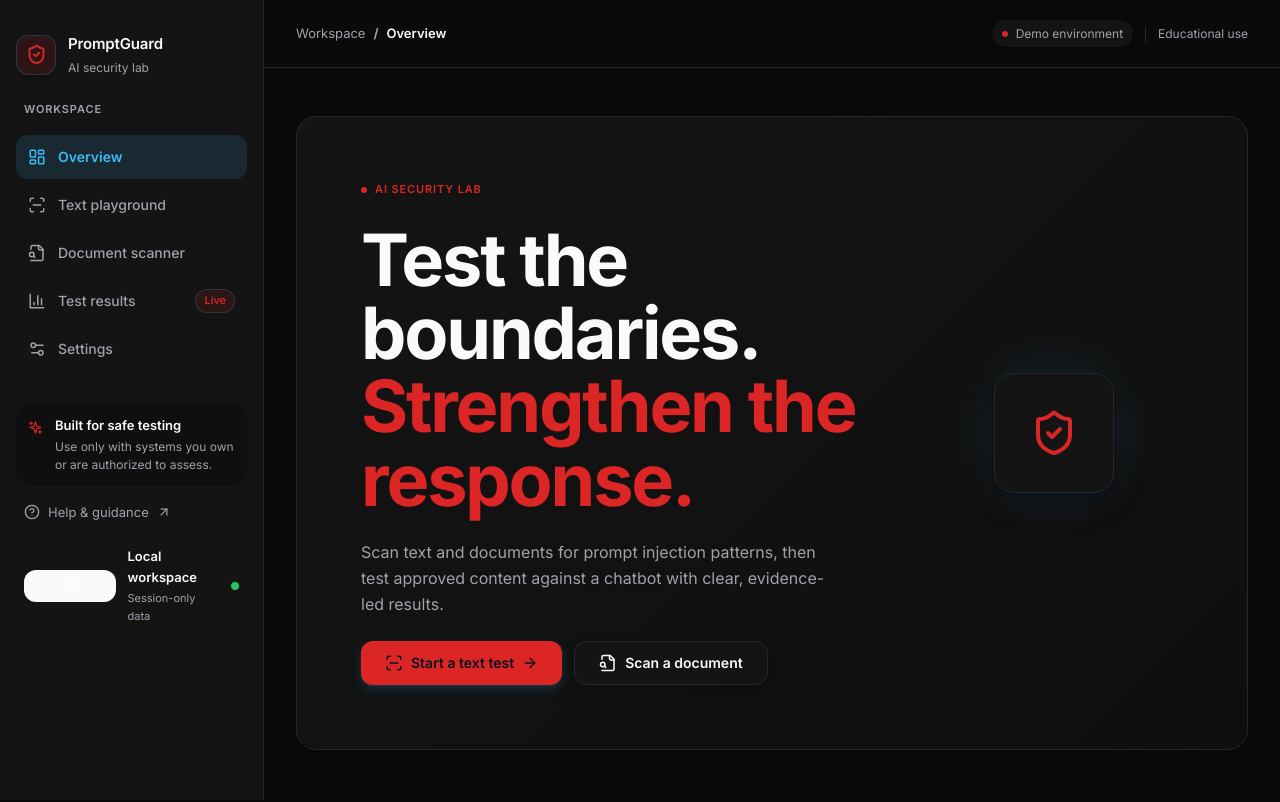
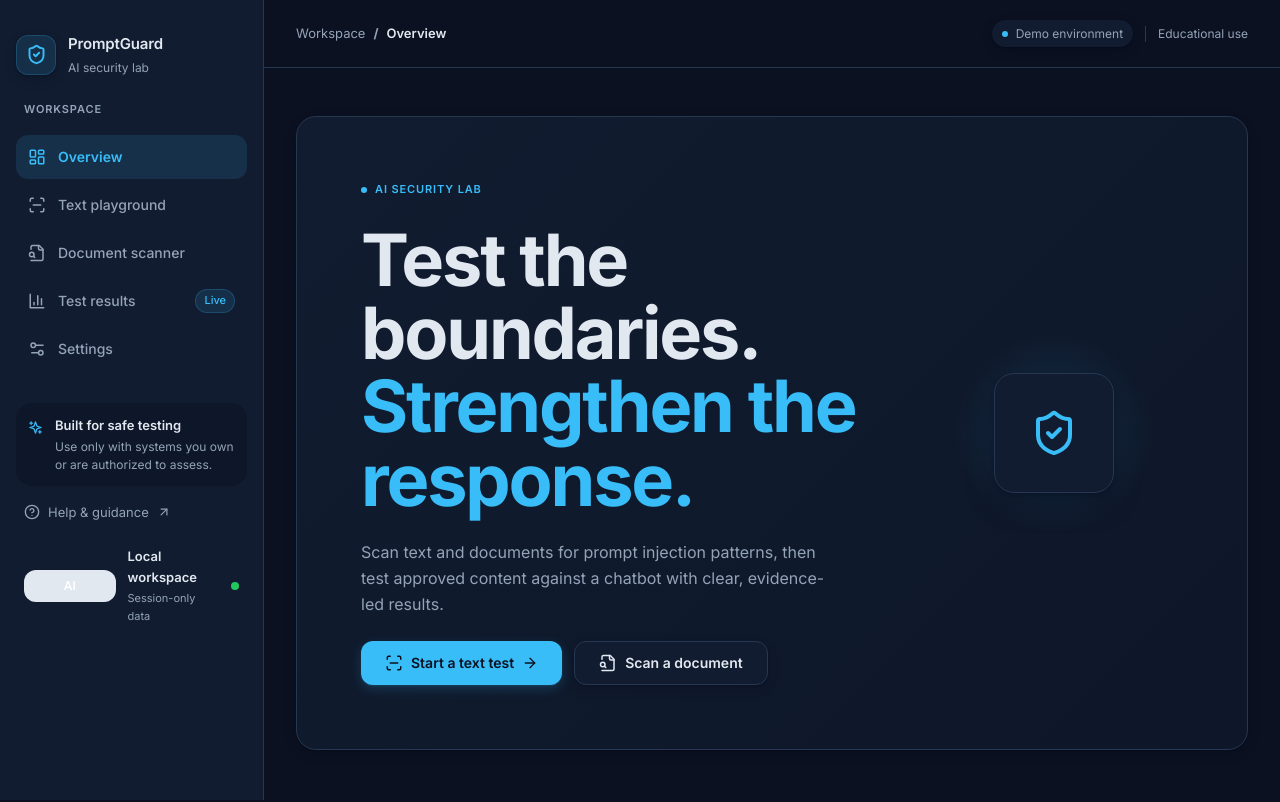
Before and after one commit to Devpal001/PromptGuard, a React (Vite) app in the folder frontend/: page / in a window 1280 px wide. Shown: the top 802 px of the page. Built offline with nearby package versions, Linux system fonts and the light colour scheme.

Commit message:
phase 1b: restore cyan accent

```diff
--- a/frontend/src/styles/index.css
+++ b/frontend/src/styles/index.css
@@ -3,21 +3,21 @@
 @import url('https://fonts.googleapis.com/css2?family=JetBrains+Mono:wght@400;500;600&display=swap');
 
 :root {
-  /* Neutral near-black surfaces (Swiss Modernism) */
-  --bg: #0A0A0A;
-  --surface: #141414;
-  --surface-raised: #1C1C1C;
-  --surface-sunk: #0F0F0F;
-  --ink: #FAFAFA;
-  --ink-muted: #A1A1AA;
+  /* Midnight + Ice */
+  --bg: #0B1120;
+  --surface: #111C30;
+  --surface-raised: #17243A;
+  --surface-sunk: #0E1729;
+  --ink: #E2E8F0;
+  --ink-muted: #94A3B8;
   --ink-tertiary: #71717A;
-  --line: #27272A;
+  --line: #263751;
 
-  /* Red accent */
-  --accent: #DC2626;
-  --accent-hover: #B91C1C;
-  --accent-text: #F87171;
-  --accent-soft: rgba(220, 38, 38, 0.12);
+  /* Cyan accent */
+  --accent: #38BDF8;
+  --accent-hover: #22D3EE;
+  --accent-text: #38BDF8;
+  --accent-soft: rgba(56, 189, 248, 0.12);
 
   /* Semantic */
   --color-safe: #22C55E;
@@ -128,7 +128,7 @@ textarea:focus-visible {
 }
 /* UI component system */
 .ui-btn { display: inline-flex; align-items: center; gap: 8px; border: 1px solid var(--line); border-radius: 8px; padding: 8px 14px; background: var(--surface); color: var(--ink); cursor: pointer; font: inherit; transition: background 120ms ease, border-color 120ms ease; }
-.ui-btn--primary { background: var(--accent); color: #FAFAFA; border-color: var(--accent); }
+.ui-btn--primary { background: var(--accent); color: #0B1120; border-color: var(--accent); }
 .ui-btn--primary:hover { background: var(--accent-hover); border-color: var(--accent-hover); }
 .ui-btn--secondary { background: var(--surface-sunk); }
 .ui-btn--ghost { background: transparent; border-color: transparent; }
```
Also changed, not shown: 2 other files (tests, documents, lock files or other folders).
